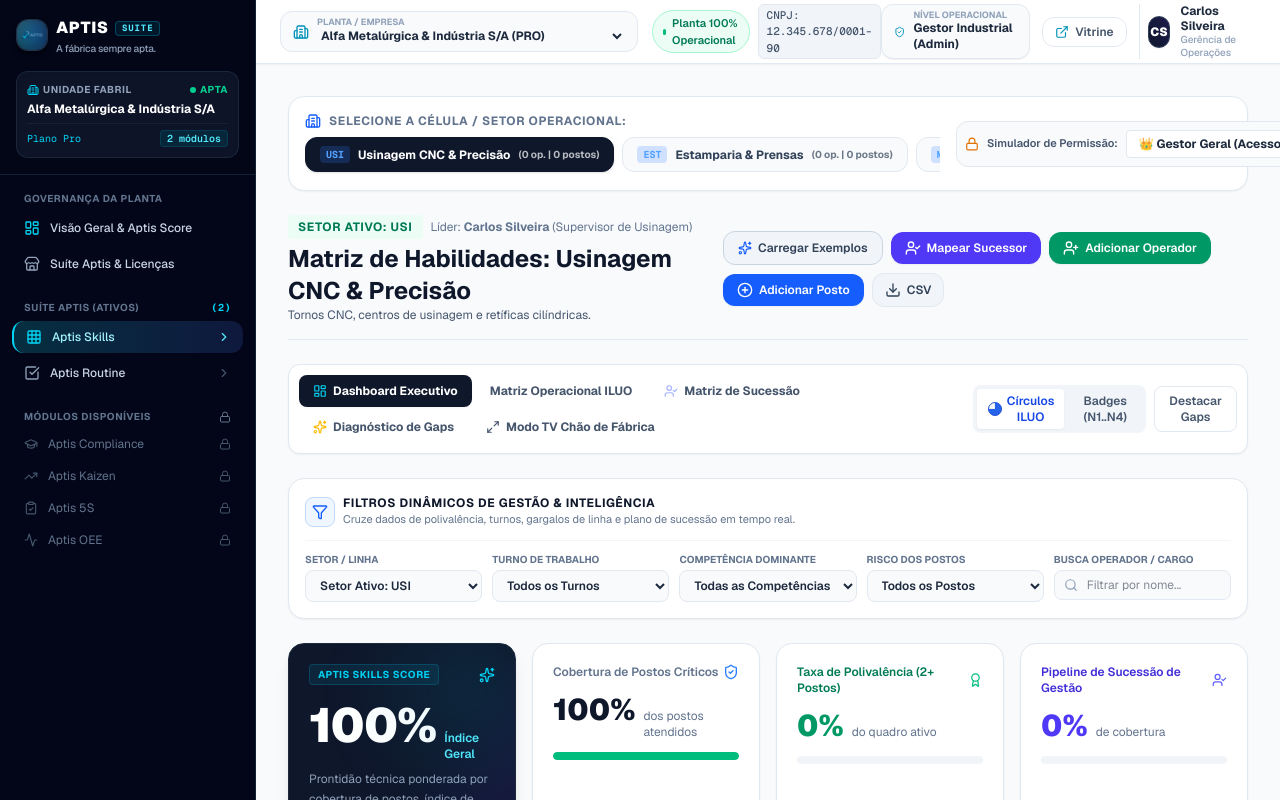
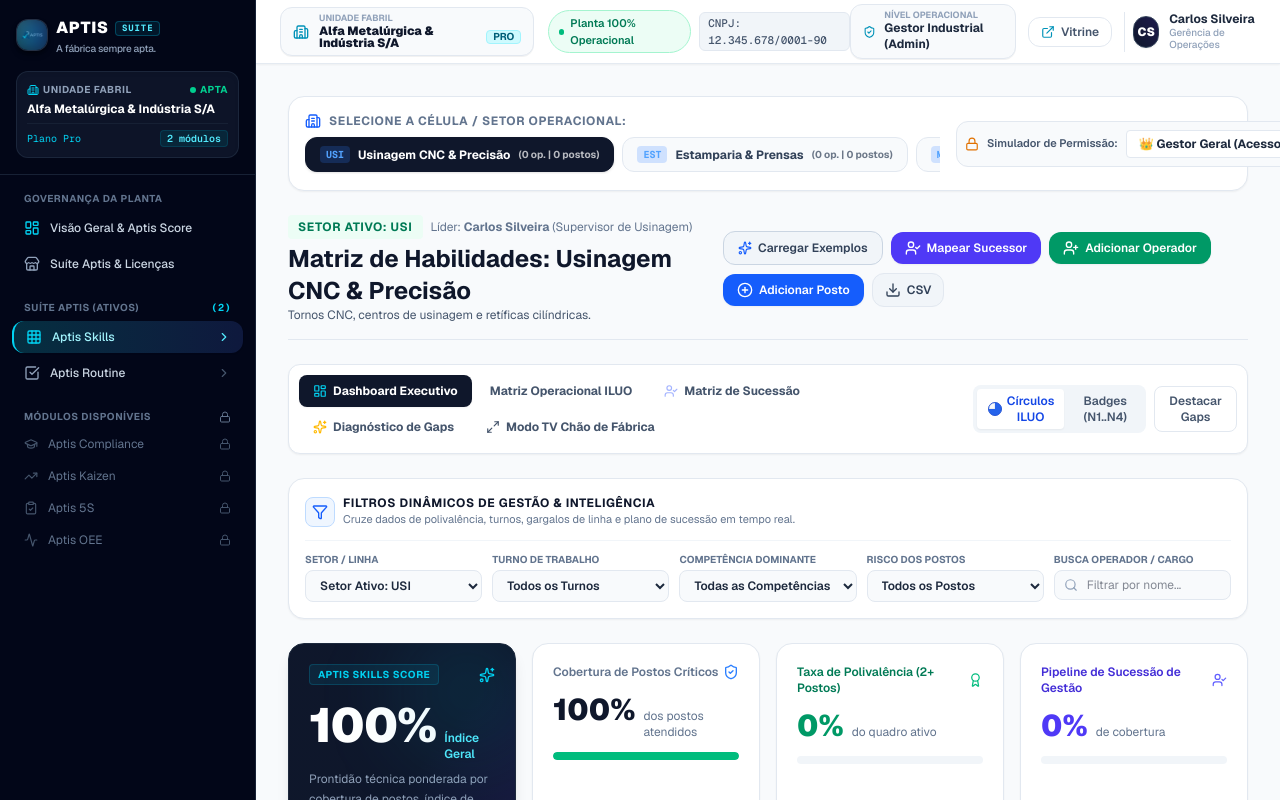
Before and after one commit to danilohenrique120-ops/Aptis, a Next.js app: page /dashboard/tools/skills-matrix in a window 1280 px wide. Shown: the top 800 px of the page. Built offline with nearby package versions, Linux system fonts and the light colour scheme.

Commit message:
feat(security): Isolamento multi-tenant visual removendo select global de empresas no dashboard do cliente

```diff
--- a/src/components/dashboard/header.tsx
+++ b/src/components/dashboard/header.tsx
@@ -11,29 +11,26 @@
 } from 'lucide-react';
 
 export function DashboardHeader() {
-  const { currentTenant, currentUser, tenants, switchTenant } = useTenant();
+  const { currentTenant, currentUser } = useTenant();
 
   return (
     <header className="h-16 bg-white/95 backdrop-blur-md border-b border-slate-200/90 px-6 flex items-center justify-between sticky top-0 z-20 shadow-xs">
       {/* Lado Esquerdo: Seletor Multi-Tenant & Status da Planta */}
       <div className="flex items-center gap-3.5">
-        <div className="flex items-center gap-2 bg-slate-50 hover:bg-slate-100/80 border border-slate-200 rounded-xl px-3 py-1.5 transition-colors">
+        <div className="flex items-center gap-2.5 bg-slate-50 border border-slate-200 rounded-xl px-3 py-1.5 shadow-2xs">
           <Building2 className="w-4 h-4 text-cyan-600 shrink-0" />
-          <div className="flex flex-col">
+          <div className="flex flex-col text-left">
             <span className="text-[9px] uppercase font-bold text-slate-400 leading-none">
-              Planta / Empresa
+              Unidade Fabril
             </span>
-            <select
-              value={currentTenant.id}
-              onChange={(e) => switchTenant(e.target.value)}
-              className="bg-transparent text-xs font-bold text-slate-800 focus:outline-none cursor-pointer pr-1"
-            >
-              {tenants.map(t => (
-                <option key={t.id} value={t.id}>
-                  {t.name} ({t.plan.toUpperCase()})
-                </option>
-              ))}
-            </select>
+            <div className="flex items-center gap-1.5 mt-0.5">
+              <span className="text-xs font-black text-slate-900 leading-none">
+                {currentTenant.name}
+              </span>
+              <span className="text-[10px] font-bold bg-cyan-100 text-cyan-800 px-1.5 py-0.2 rounded border border-cyan-200 leading-tight">
+                {currentTenant.plan.toUpperCase()}
+              </span>
+            </div>
           </div>
         </div>
 
```
